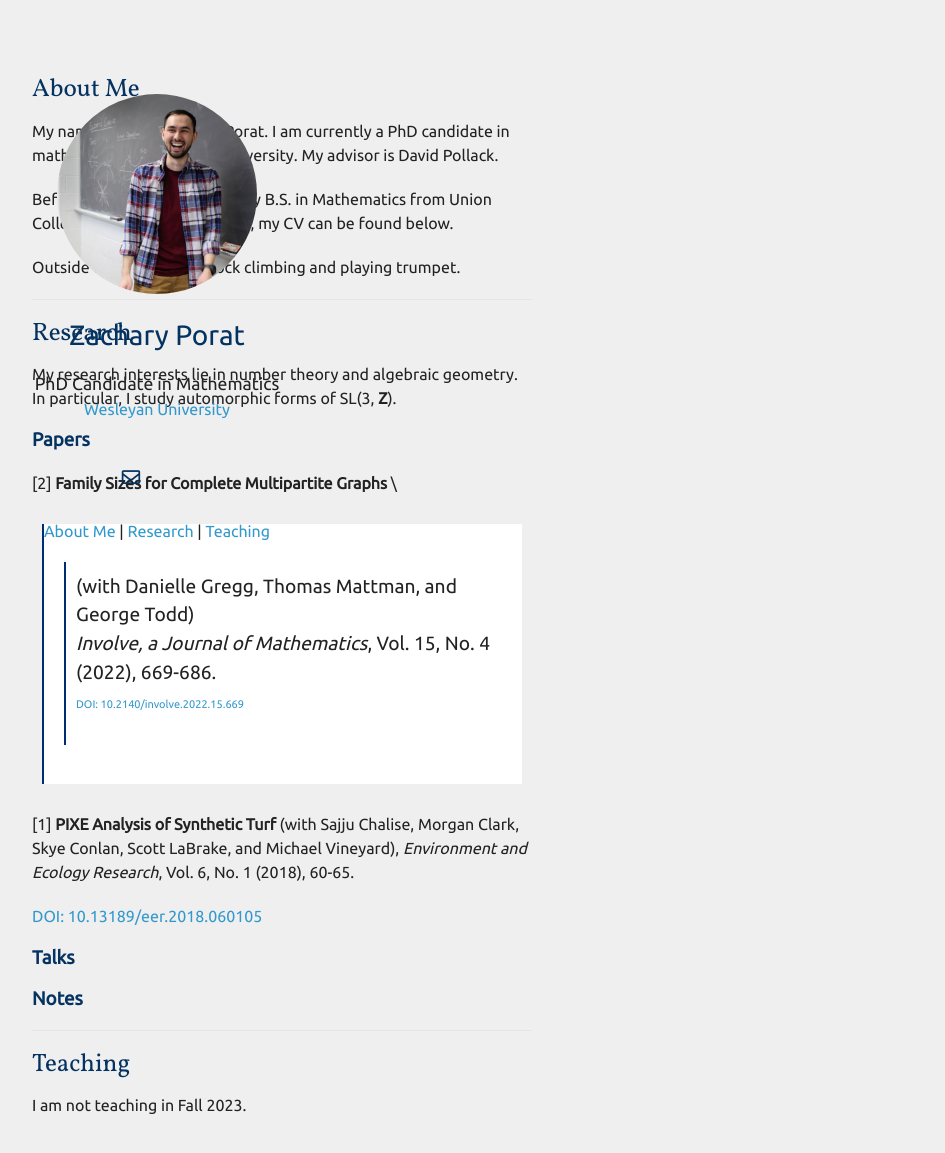
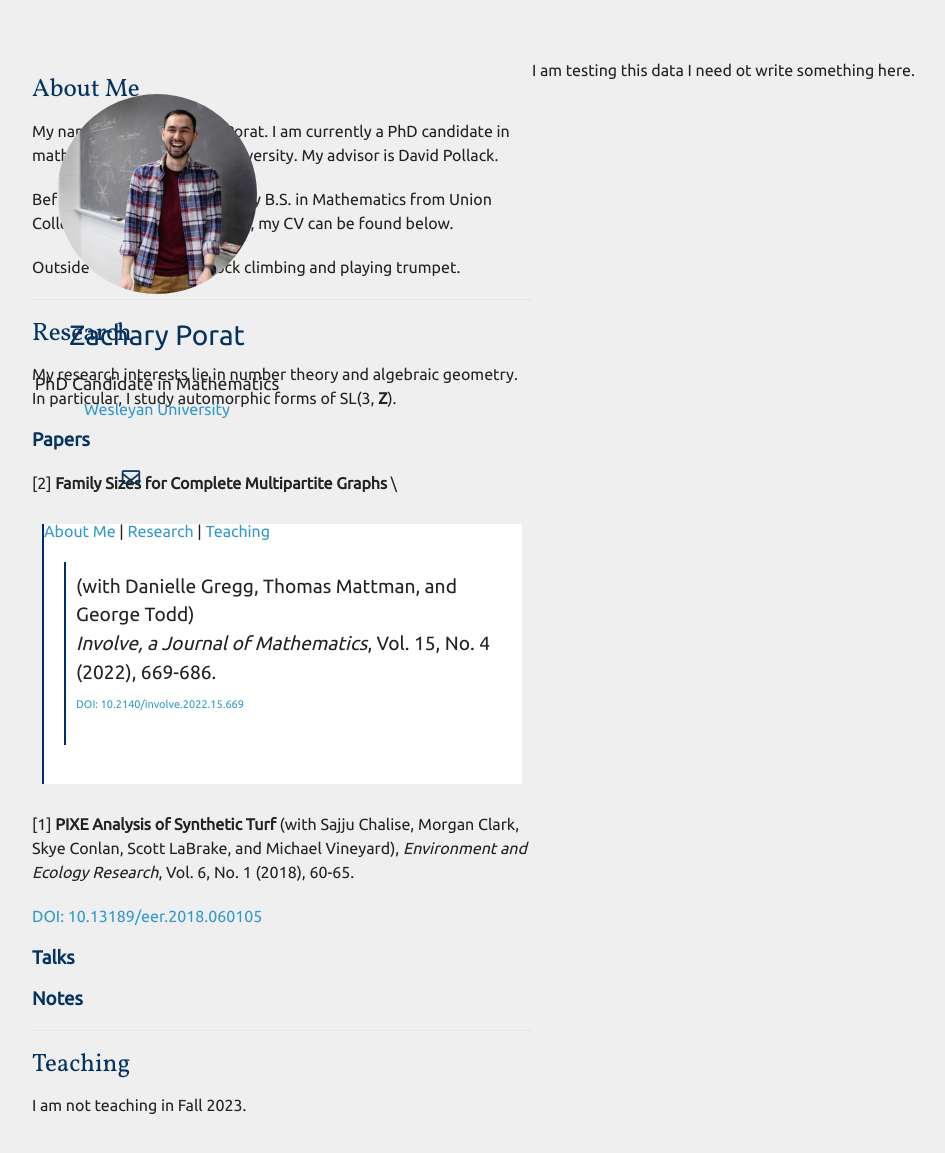
Before and after one commit to zporat/zporat.github.io, a Jekyll site: the page built from index.md, in a window 1280 px wide and 1211 px high. Shown: the top 1153 px of the window, without its empty margins (108-1053 px from the left). Built offline with Jekyll 4.4.1, drawn with Linux system fonts in a browser that asks for light colours; nearby versions of some CDN libraries; a style sheet for code colours, icons or effects is not loaded; our own code applies the rules of GitHub Pages for plain Markdown files.

Commit message:
Update homepage.html

```diff
--- a/_layouts/homepage.html
+++ b/_layouts/homepage.html
@@ -96,7 +96,6 @@
         </nav>
 
         <br>
-
       </header>
       <section>
 
@@ -109,6 +108,10 @@
       {% endif %}
 
       </section>
+      <aside>
+        I am testing this data I need ot write something here.
+      </aside>
+
       <footer>
 
       </footer>
```
